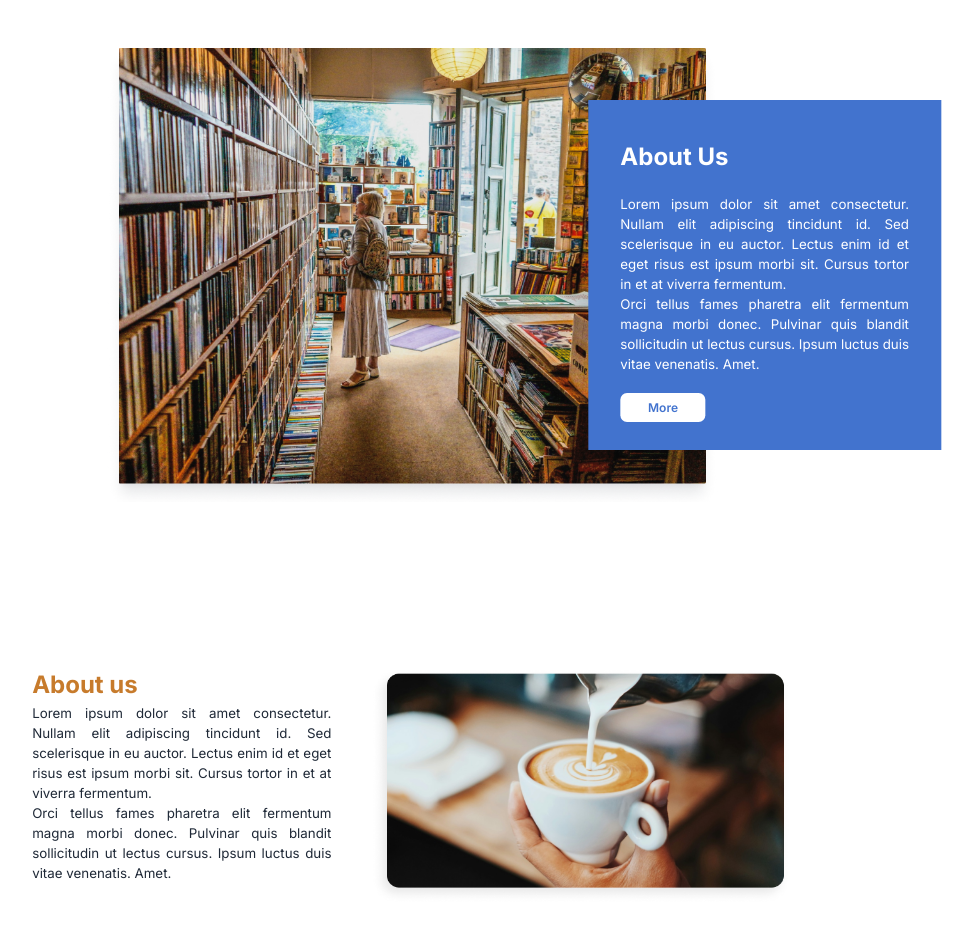
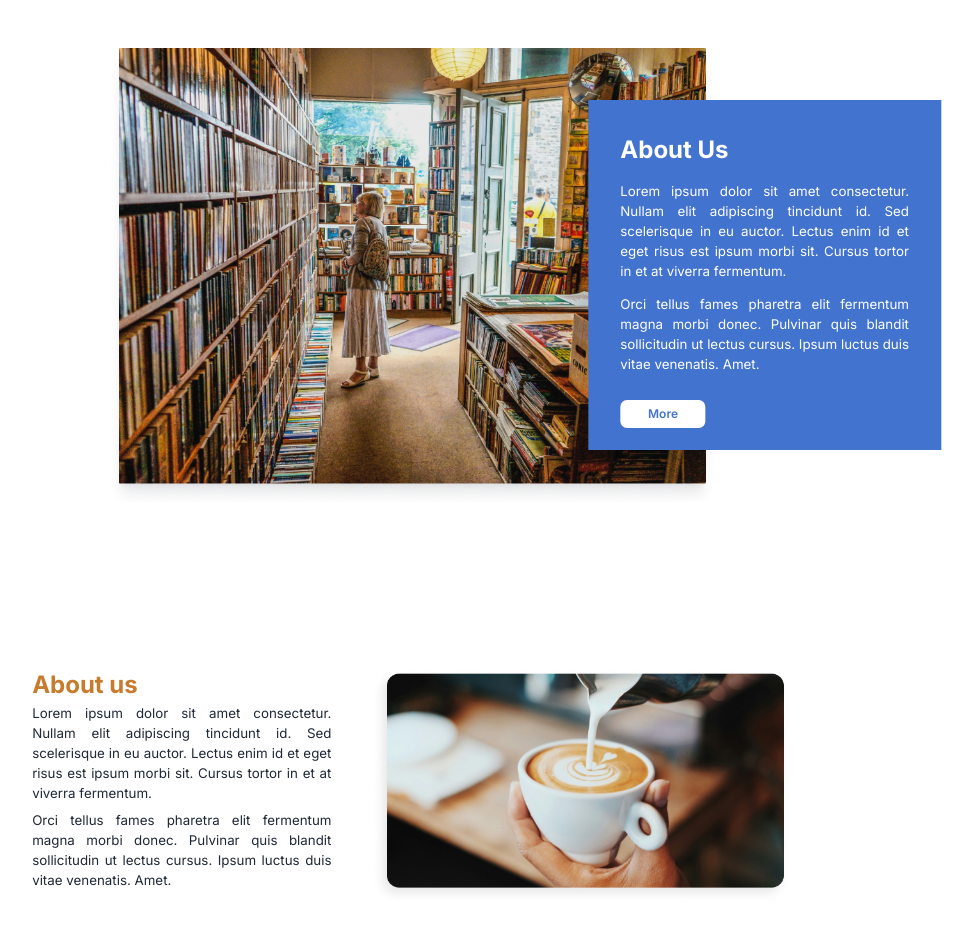
Before and after one commit to ArachnoVaId/TemplateLibrary, a Next.js app in the folder template_library/: page / in a window 1280 px wide. Shown: the part 2920-3872 px from the top of the page, without its empty margins (228-1201 px from the left). Built offline with nearby package versions, Linux system fonts and the light colour scheme.

Commit message:
msg: update aboutUs

```diff
--- a/template_library/src/app/sections/aboutUs/aboutUsVariant1.tsx
+++ b/template_library/src/app/sections/aboutUs/aboutUsVariant1.tsx
@@ -6,21 +6,22 @@ export default function AboutUs1() {
       <div className="md:w-[47.76vw] md:h-[35.469vw] md:bg-[url('/image/aboutUs/aboutUs1/Frame.png')] md:bg-cover z-0"></div>
       <div className="absolute top-[15vw] md:top-1/2 md:left-1/2 transform md:translate-x-1/2 md:-translate-y-1/2">
         <div className="md:w-[27.552vw] md:h-[27.344vw] w-[81.326vw] h-[127.674vw] bg-[#4273CE] z-10 relative p-[7vw] md:p-[2.5vw]">
-          <h1 className="font-bold text-white md:text-[1.875vw] text-[7.726vw] mt-[0.5vw]">
+          <h1 className="font-bold text-white md:text-[1.875vw] text-[7.726vw]">
             About Us
           </h1>
-          <p className="text-white text-[4.291vw] md:text-[1.042vw] mt-[4vw] md:mt-[1.5vw] text-justify">
+          <p className="text-white text-[4.291vw] md:text-[1.042vw] mt-[4vw] md:mt-[1vw] text-justify">
             Lorem ipsum dolor sit amet consectetur. Nullam elit adipiscing
             tincidunt id. Sed scelerisque in eu auctor. Lectus enim id et eget
-            risus est ipsum morbi sit. Cursus tortor in et at viverra fermentum.{" "}
-            <br />
+            risus est ipsum morbi sit. Cursus tortor in et at viverra fermentum.
+          </p>
+          <p className="text-white text-[4.291vw] md:text-[1.042vw] mt-[3vw] md:mt-[1vw] text-justify">
             Orci tellus fames pharetra elit fermentum magna morbi donec.
             Pulvinar quis blandit sollicitudin ut lectus cursus. Ipsum luctus
             duis vitae venenatis. Amet.
           </p>
           <a
             href=""
-            className="bg-white text-[#4273CE] font-semibold w-[31.972vw] h-[9.407vw] md:w-[6.667vw] md:h-[2.24vw] md:mt-[1.5vw] mt-[12vw] rounded-[2.147vw] md:rounded-[0.521vw] text-[3.863vw] md:text-[0.938vw] my-[1vw] text-center flex items-center justify-center hover:bg-slate-100 hover:scale-[102%] transition-all duration-700 ease-in-out"
+            className="bg-white text-[#4273CE] font-semibold w-[31.972vw] h-[9.407vw] md:w-[6.667vw] md:h-[2.24vw] md:mt-[2vw] mt-[8vw] rounded-[2.147vw] md:rounded-[0.521vw] text-[3.863vw] md:text-[0.938vw] my-[1vw] text-center flex items-center justify-center hover:bg-slate-100 hover:scale-[102%] transition-all duration-700 ease-in-out"
           >
             More
           </a>
--- a/template_library/src/app/sections/aboutUs/aboutUsVariant2.tsx
+++ b/template_library/src/app/sections/aboutUs/aboutUsVariant2.tsx
@@ -16,7 +16,7 @@ export default function AboutUs2() {
             tincidunt id. Sed scelerisque in eu auctor. Lectus enim id et eget
             risus est ipsum morbi sit. Cursus tortor in et at viverra fermentum.
           </p>
-          <p className="text-[4.502vw] md:text-[1.042vw] text-justify">
+          <p className="text-[4.502vw] md:text-[1.042vw] text-justify mt-[3vw] md:mt-[0.5vw]">
             Orci tellus fames pharetra elit fermentum magna morbi donec.
             Pulvinar quis blandit sollicitudin ut lectus cursus. Ipsum luctus
             duis vitae venenatis. Amet.
```
